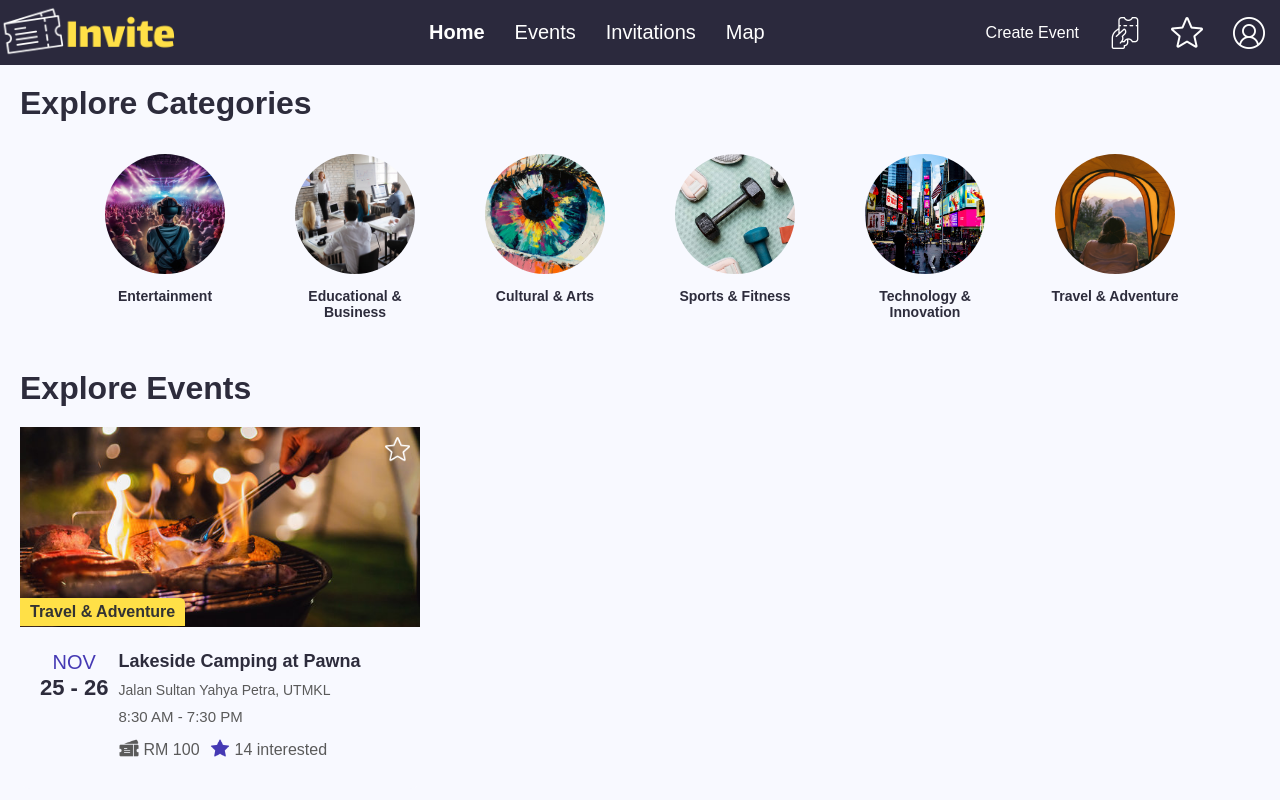
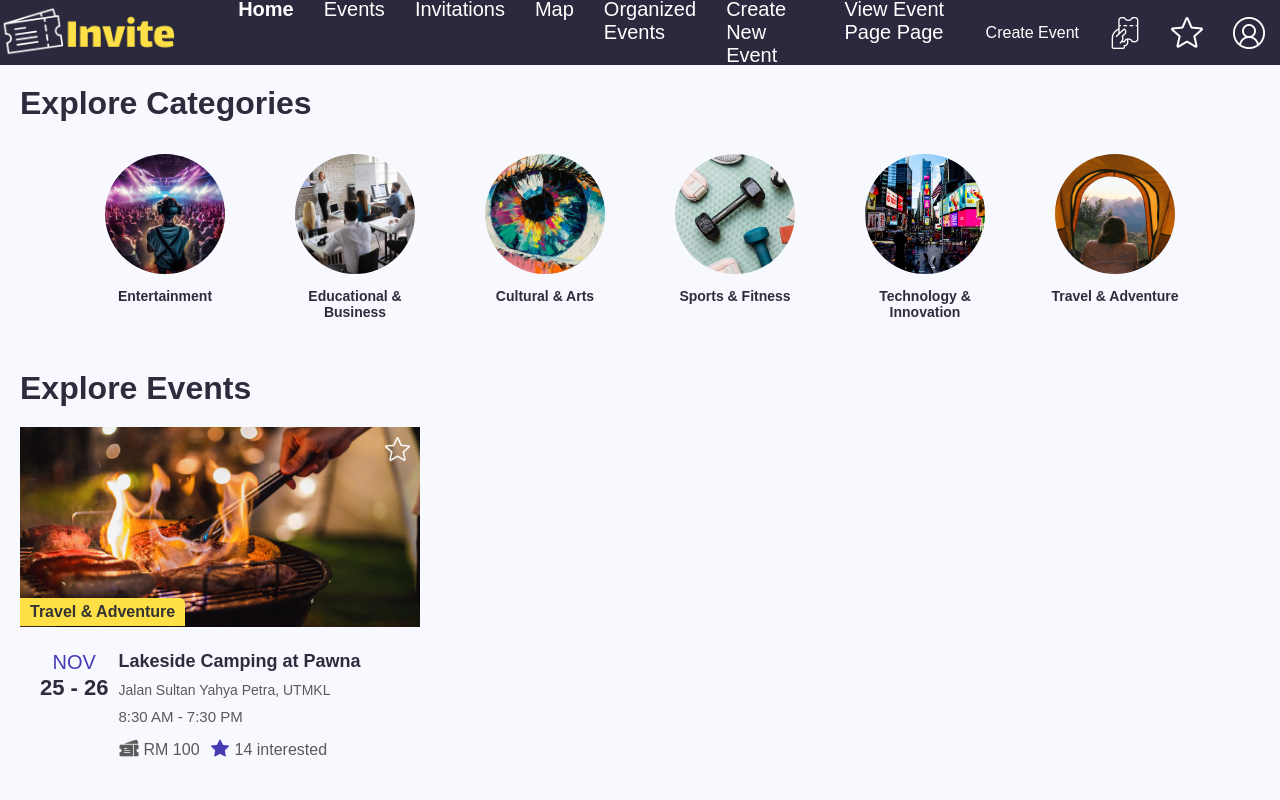
Before and after one commit to GaafarDev/Invite-system, a Vue app in the folder Frontend/: page / in a window 1280 px wide. Shown: the top 800 px of the page. Built offline with nearby package versions, Linux system fonts and the light colour scheme.

Commit message:
Updated Navbar for Testing

```diff
--- a/Frontend/src/components/NavBar.vue
+++ b/Frontend/src/components/NavBar.vue
@@ -10,6 +10,9 @@
                  <li><router-link to='/events' active-class = "active-page">Events</router-link></li>
                  <li><router-link to='/invitations' active-class = "active-page">Invitations</router-link></li>
                  <li><router-link to='/map' active-class = "active-page">Map</router-link></li>
+                 <li><router-link to='/organizer-events' active-class = "active-page">Organized Events</router-link></li>
+                 <li><router-link to='/create-event' active-class = "active-page">Create New Event</router-link></li>
+                 <li><router-link to='/organizer-view-event' active-class = "active-page">View Event Page Page</router-link></li>
              </ul>
          </div>
 
```
